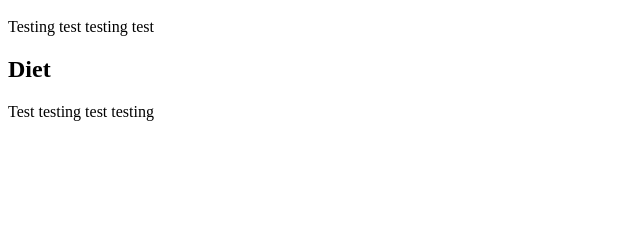
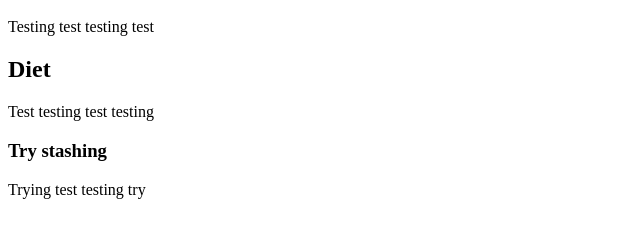
Before and after one commit to mikaelaSoderberg/Jerboa, a plain HTML site: page index.html in a window 1280 px wide. Shown: the part 48-286 px from the top of the page, without its empty margins (0-640 px from the left). Drawn offline with Linux system fonts and the light colour scheme.

Commit message:
Trying stash

```diff
--- a/index.html
+++ b/index.html
@@ -3,3 +3,6 @@
 
 <h2>Diet</h2>
 <p>Test testing test testing</p>
+
+<h3>Try stashing</h3>
+<p>Trying test testing try</p>
```
